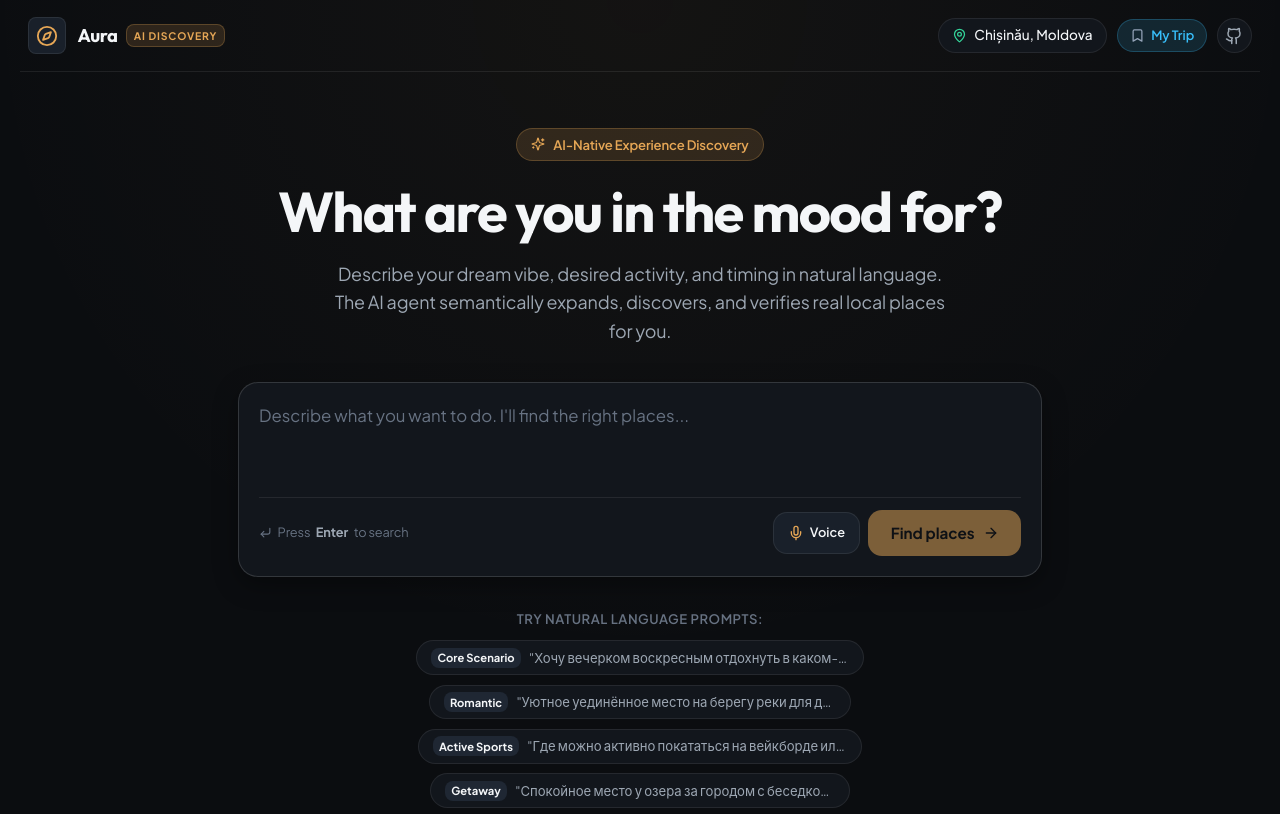
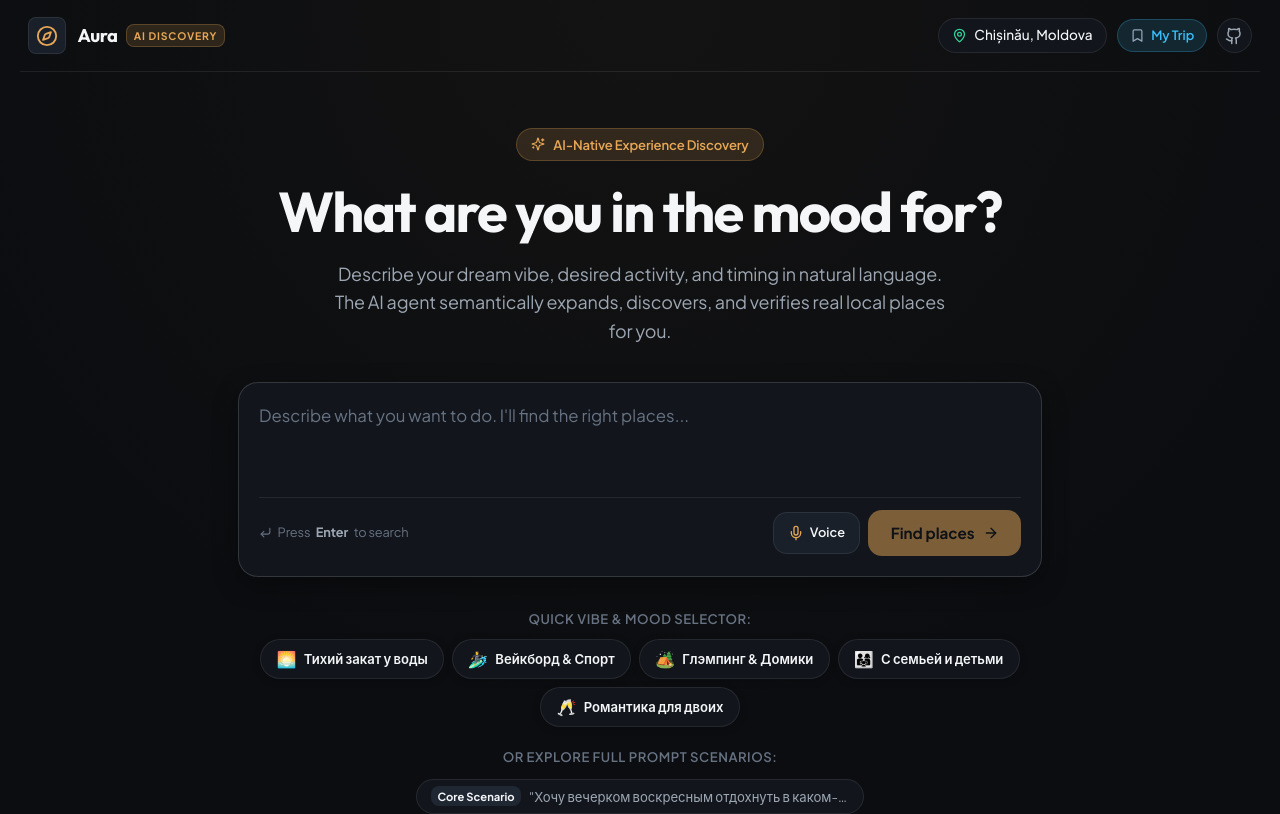
Before and after one commit to NikitaDmitrenco/ai-local-discovery-agent, a Next.js app: page / in a window 1280 px wide. Shown: the top 814 px of the page. Built offline with nearby package versions, Linux system fonts and the light colour scheme.

Commit message:
feat(ux): add 1-click quick mood and vibe selector for effortless discovery

```diff
--- a/src/components/HeroSearch.module.css
+++ b/src/components/HeroSearch.module.css
@@ -193,6 +193,60 @@
   100% { transform: rotate(360deg); }
 }
 
+.moodsWrapper {
+  width: 100%;
+  display: flex;
+  flex-direction: column;
+  align-items: center;
+  gap: 0.65rem;
+  margin-bottom: 1.25rem;
+}
+
+.moodsList {
+  display: flex;
+  flex-wrap: wrap;
+  justify-content: center;
+  gap: 0.5rem;
+  max-width: 820px;
+}
+
+.moodPill {
+  display: inline-flex;
+  align-items: center;
+  gap: 0.45rem;
+  background: var(--bg-secondary);
+  border: 1px solid var(--border-subtle);
+  border-radius: var(--radius-full);
+  padding: 0.45rem 0.95rem;
+  font-size: 0.85rem;
+  font-weight: 500;
+  color: var(--text-primary);
+  cursor: pointer;
+  box-shadow: var(--shadow-sm);
+  transition: all var(--transition-fast);
+}
+
+.moodPill:hover:not(:disabled) {
+  background: var(--bg-tertiary);
+  border-color: var(--accent-primary);
+  transform: translateY(-1px);
+  box-shadow: 0 4px 12px rgba(230, 167, 86, 0.12);
+}
+
+.moodPill:disabled {
+  opacity: 0.6;
+  cursor: not-allowed;
+}
+
+.moodIcon {
+  font-size: 1rem;
+}
+
+.moodLabel {
+  font-size: 0.82rem;
+  font-weight: 600;
+}
+
 .presetsWrapper {
   width: 100%;
   display: flex;
--- a/src/components/HeroSearch.tsx
+++ b/src/components/HeroSearch.tsx
@@ -9,6 +9,34 @@ interface HeroSearchProps {
   isLoading: boolean;
   initialQuery?: string;
 }
+
+const MOOD_PILLS = [
+  {
+    icon: '🌅',
+    label: 'Тихий закат у воды',
+    query: 'Тихое уединенное место у воды за городом с красивым закатом и ночёвкой',
+  },
+  {
+    icon: '🏄‍♂️',
+    label: 'Вейкборд & Спорт',
+    query: 'Где можно активно покататься на вейкборде или сапах с друзьями на озере?',
+  },
+  {
+    icon: '🏕️',
+    label: 'Глэмпинг & Домики',
+    query: 'Уютный глэмпинг или теплые домики у озера с ночевкой на природе',
+  },
+  {
+    icon: '👨‍👩‍👧',
+    label: 'С семьей и детьми',
+    query: 'Спокойное безопасное место для отдыха с семьей и детьми на природе',
+  },
+  {
+    icon: '🥂',
+    label: 'Романтика для двоих',
+    query: 'Уютное уединённое место на берегу реки для двоих с красивым закатом',
+  },
+];
 
 const PRESET_QUERIES = [
   {
@@ -199,8 +227,31 @@ export const HeroSearch: React.FC<HeroSearchProps> = ({
         </div>
       </form>
 
+      {/* Quick Vibe & Mood Selector */}
+      <div className={styles.moodsWrapper}>
+        <span className={styles.presetsTitle}>Quick Vibe & Mood Selector:</span>
+        <div className={styles.moodsList}>
+          {MOOD_PILLS.map((pill, idx) => (
+            <button
+              key={idx}
+              type="button"
+              className={styles.moodPill}
+              onClick={() => {
+                setQuery(pill.query);
+                onSearch(pill.query);
+              }}
+              disabled={isLoading}
+              title={pill.query}
+            >
+              <span className={styles.moodIcon}>{pill.icon}</span>
+              <span className={styles.moodLabel}>{pill.label}</span>
+            </button>
+          ))}
+        </div>
+      </div>
+
       <div className={styles.presetsWrapper}>
-        <span className={styles.presetsTitle}>Try natural language prompts:</span>
+        <span className={styles.presetsTitle}>Or explore full prompt scenarios:</span>
         <div className={styles.presetsList}>
           {PRESET_QUERIES.map((preset, index) => (
             <button
```
